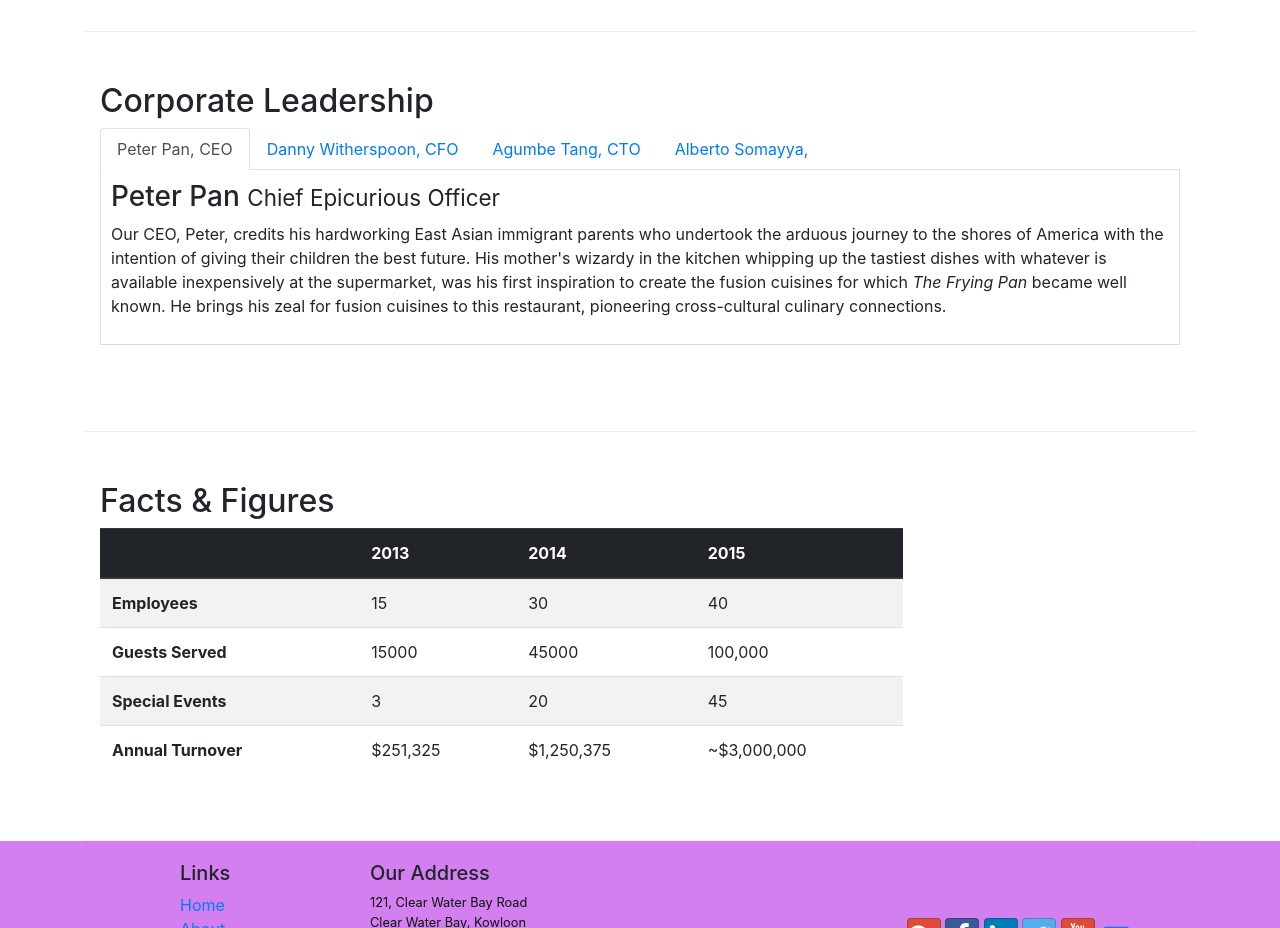
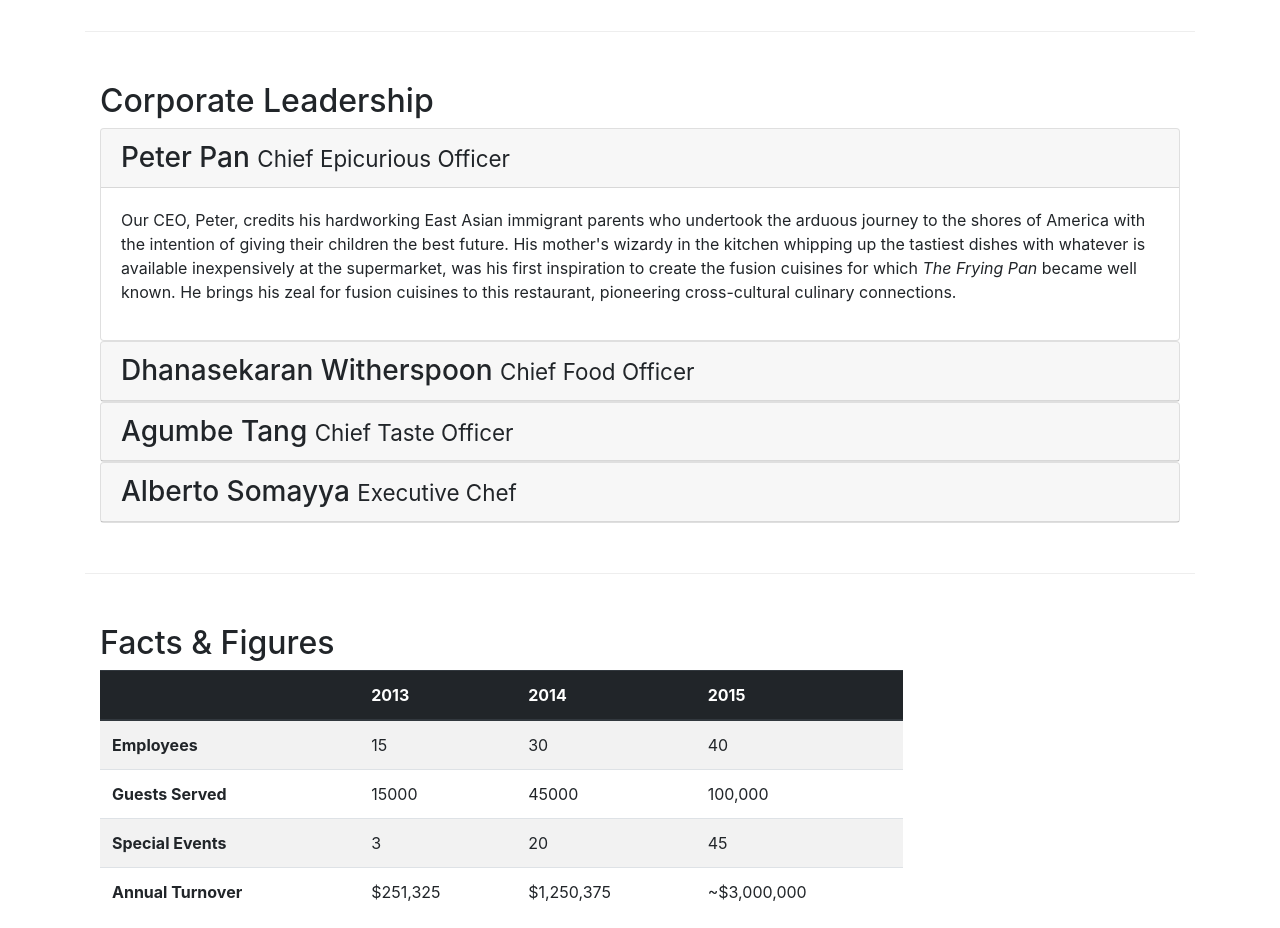
Before and after one commit to harshmalik9423/Bootstrap-practice, a website: page aboutus.html in a window 1280 px wide. Shown: the part 940-1868 px from the top of the page. Drawn offline with nearby package versions, Linux system fonts and the light colour scheme.

Commit message:
Accordion added for Corporate Leadership

```diff
--- a/aboutus.html
+++ b/aboutus.html
@@ -98,39 +98,68 @@
             <div class="col-12">
                 <h2>Corporate Leadership</h2>
 
-                <ul class="nav nav-tabs">
-                    <li class="nav-item">
-                        <a class="nav-link active" href="#peter" role="tab" data-toggle="tab">Peter Pan, CEO</a>
-                    </li>
-                    <li class="nav-item">
-                        <a class="nav-link " href="#danny" role="tab" data-toggle="tab">Danny Witherspoon, CFO</a>
-                    </li>
-                    <li class="nav-item">
-                        <a class="nav-link " href="#agumbe" role="tab" data-toggle="tab">Agumbe Tang, CTO</a>
-                    </li>
-                    <li class="nav-item">
-                        <a class="nav-link " href="#alberto" role="tab" data-toggle="tab">Alberto Somayya, </a>
-                    </li>
-                </ul>
-                <div class="tab-content">
-                    <div role="tabpanel" class="tab-pane fade show active" id="peter">
-                        <h3>Peter Pan <small>Chief Epicurious Officer</small></h3>
-                        <p class="d-none d-sm-block">Our CEO, Peter, credits his hardworking East Asian immigrant parents who undertook the arduous journey to the shores of America with the intention of giving their children the best future. His mother's wizardy in the kitchen whipping up the tastiest dishes with whatever is available inexpensively at the supermarket, was his first inspiration to create the fusion cuisines for which <em>The Frying Pan</em> became well known. He brings his zeal for fusion cuisines to this restaurant, pioneering cross-cultural culinary connections.</p>
+
+                <div id="accordion">
+                    <div class="card">
+                        <div class="card-header" role="tab" id="peterhead">
+                            <h3 class="mb-0">
+                                <a data-toggle="collapse" data-target="#peter">
+                                    Peter Pan <small>Chief Epicurious Officer</small>
+                                </a>
+                            </h3>
+                        </div>
+                        <div class="collapse show" id="peter" data-parent="#accordion">
+                            <div class="card-body">
+                                <p class="d-none d-sm-block">Our CEO, Peter, credits his hardworking East Asian immigrant parents who undertook the arduous journey to the shores of America with the intention of giving their children the best future. His mother's wizardy in the kitchen whipping up the tastiest dishes with whatever is available inexpensively at the supermarket, was his first inspiration to create the fusion cuisines for which <em>The Frying Pan</em> became well known. He brings his zeal for fusion cuisines to this restaurant, pioneering cross-cultural culinary connections.</p>
+                            </div>
+                        </div>
                     </div>
 
-                    <div role="tabpanel" class="tab-pane fade" id="danny">
-                        <h3>Dhanasekaran Witherspoon <small>Chief Food Officer</small></h3>
-                        <p class="d-none d-sm-block">Our CFO, Danny, as he is affectionately referred to by his colleagues, comes from a long established family tradition in farming and produce. His experiences growing up on a farm in the Australian outback gave him great appreciation for varieties of food sources. As he puts it in his own words, <em>Everything that runs, wins, and everything that stays, pays!</em></p>
+
+                    <div class="card">
+                        <div class="card-header" role="tab" id="dannyhead">
+                            <h3 class="mb-0">
+                                <a data-toggle="collapse" data-target="#danny">
+                                    Dhanasekaran Witherspoon <small>Chief Food Officer</small>
+                                </a>
+                            </h3>
+                        </div>
+                        <div class="collapse " id="danny" data-parent="#accordion">
+                            <div class="card-body">
+                                <p class="d-none d-sm-block">Our CFO, Danny, as he is affectionately referred to by his colleagues, comes from a long established family tradition in farming and produce. His experiences growing up on a farm in the Australian outback gave him great appreciation for varieties of food sources. As he puts it in his own words, <em>Everything that runs, wins, and everything that stays, pays!</em></p>
+                            </div>
+                        </div>
                     </div>
 
-                    <div role="tabpanel" class="tab-pane fade" id="agumbe">
-                        <h3>Agumbe Tang <small>Chief Taste Officer</small></h3>
-                        <p class="d-none d-sm-block">Blessed with the most discerning gustatory sense, Agumbe, our CTO, personally ensures that every dish that we serve meets his exacting tastes. Our chefs dread the tongue lashing that ensues if their dish does not meet his exacting standards. He lives by his motto, <em>You click only if you survive my lick.</em></p>
+                    <div class="card">
+                        <div class="card-header" role="tab" id="agumbehead">
+                            <h3 class="mb-0">
+                                <a data-toggle="collapse" data-target="#agumbe">
+                                    Agumbe Tang <small>Chief Taste Officer</small>
+                                </a>
+                            </h3>
+                        </div>
+
+                        <div class="collapse" id="agumbe" data-parent="#accordion">
+                            <div class="card-body">
+                                <p class="d-none d-sm-block">Blessed with the most discerning gustatory sense, Agumbe, our CTO, personally ensures that every dish that we serve meets his exacting tastes. Our chefs dread the tongue lashing that ensues if their dish does not meet his exacting standards. He lives by his motto, <em>You click only if you survive my lick.</em></p>
+                            </div>
+                        </div>
                     </div>
 
-                    <div role="tabpanel" class="tab-pane fade" id="alberto">
-                        <h3>Alberto Somayya <small>Executive Chef</small></h3>
-                        <p class="d-none d-sm-block">Award winning three-star Michelin chef with wide International experience having worked closely with whos-who in the culinary world, he specializes in creating mouthwatering Indo-Italian fusion experiences. He says, <em>Put together the cuisines from the two craziest cultures, and you get a winning hit! Amma Mia!</em></p>
+                    <div class="card">
+                        <div class="card-header" role="tab" id="albertohead">
+                            <h3 class="mb-0">
+                                <a data-toggle="collapse" data-target="#alberto">
+                                    Alberto Somayya <small>Executive Chef</small>
+                                </a>
+                            </h3>
+                        </div>
+                        <div class="collapse" id="alberto" data-parent="#accordion">
+                            <div class="card-body">
+                                <p class="d-none d-sm-block">Award winning three-star Michelin chef with wide International experience having worked closely with whos-who in the culinary world, he specializes in creating mouthwatering Indo-Italian fusion experiences. He says, <em>Put together the cuisines from the two craziest cultures, and you get a winning hit! Amma Mia!</em></p>
+                            </div>
+                        </div>
                     </div>
                 </div>
             </div>
```
